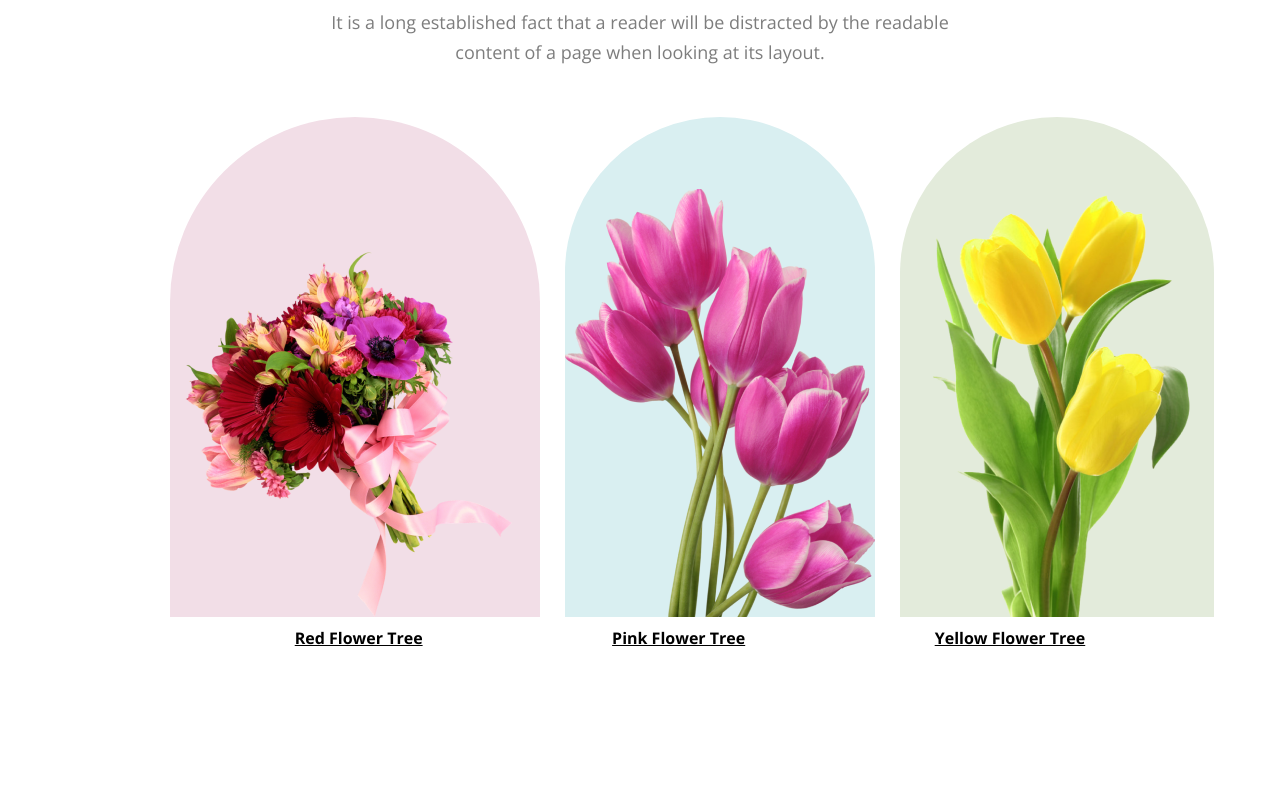
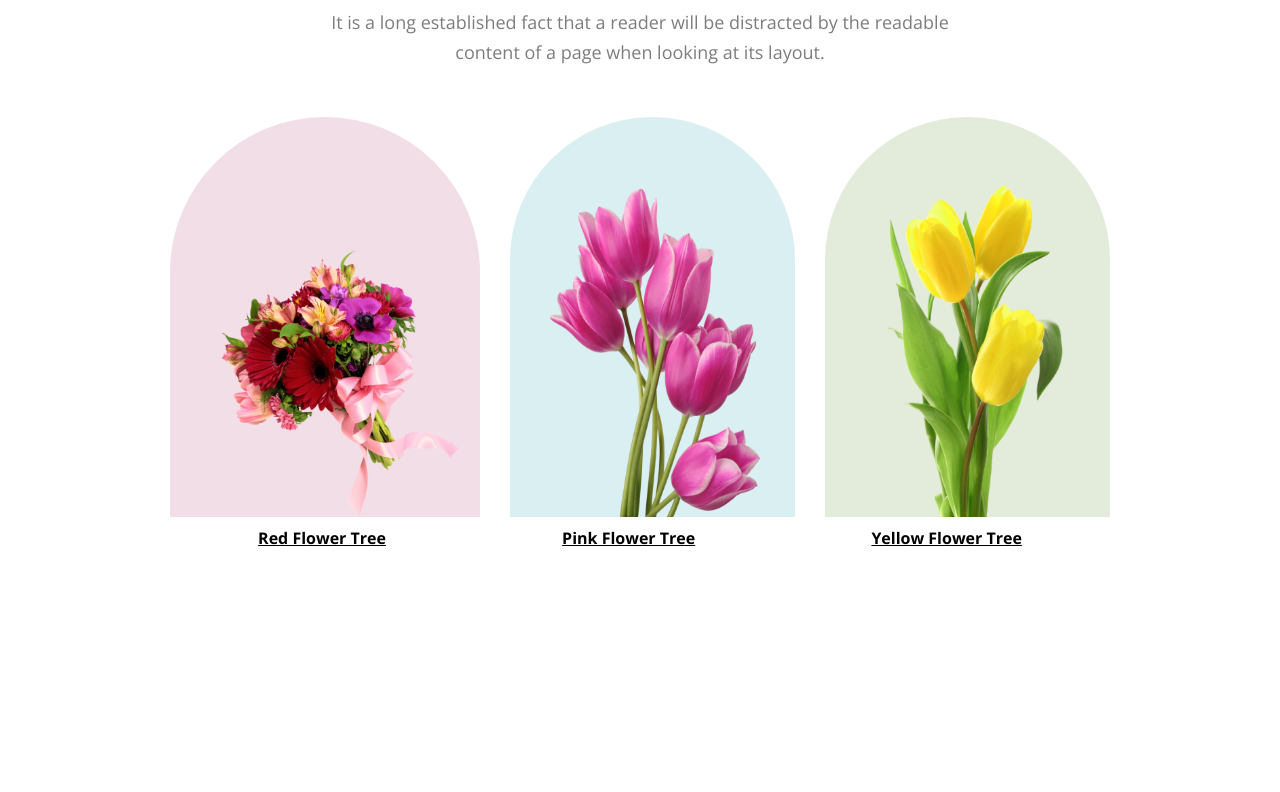
Before and after one commit to Taiful360/Assignment-1, a plain HTML site: page index.html in a window 1280 px wide. Shown: the part 1008-1800 px from the top of the page. Drawn offline with nearby package versions, Linux system fonts and the light colour scheme.

Commit message:
resolved

```diff
--- a/styles.css
+++ b/styles.css
@@ -129,16 +129,16 @@ body {
 
 .featured-flower {
     display: flex;
-    gap: 25px;
+    gap: 30px;
     margin-left: 170px;
-    margin-right: 240px;
+    margin-right: 170px;
     position: relative;
 }
 
 
 .featured-img-1 {
-    width: 426px;
-    height: 500px;
+    width: 326px;
+    height: 400px;
     background-color: #F2DEE7;
     border-radius: 300px 300px 0px 0px;
     display: flex;
@@ -147,25 +147,28 @@ body {
 }
 
 .featured-img-1 img {
-    width: 370px;
-    height: 370px;
+    width: 270px;
+    height: 270px;
+    margin-left: 40px;
 }
 
 .featured-img-2 img {
-    width: 310px;
-    height: 428px;
+    width: 210px;
+    height: 328px;
+    margin-left: 40px;
 }
 
 .featured-img-3 img {
-    width: 314px;
-    height: 471px;
+    width: 214px;
+    height: 371px;
+    margin-left: 40px;
 }
 
 
 
 .featured-img-2 {
-    width: 426px;
-    height: 500px;
+    width: 326px;
+    height: 400px;
     background-color: #D9EFF1;
     border-radius: 300px 300px 0px 0px;
     display: flex;
@@ -173,8 +176,8 @@ body {
 }
 
 .featured-img-3 {
-    width: 426px;
-    height: 500px;
+    width: 326px;
+    height: 400px;
     background-color: #E3EBDB;
     border-radius: 300px 300px 0px 0px;
     display: flex;
@@ -186,11 +189,12 @@ body {
     justify-content: space-around;
     text-align: center;
     padding-top: 10px;
-    margin-left: 200px;
-    margin-right: 100px;
+    margin-left: 170px;
+    margin-right: 170px;
 }
 
 /* Extra section */
+
 .extra-section {
     display: flex;
     align-items: center;
@@ -198,7 +202,7 @@ body {
     width: cover;
     height: 320px;
     background-color: #e0ced2;
-    margin: 128px 135px 128px 170px;
+    margin: 128px 170px 128px 170px;
     border-radius: 10px;
 
 }
@@ -255,6 +259,7 @@ body {
 }
 
 /* hot deal section */
+
 .hot-deal {
     display: flex;
     justify-content: center;
```
